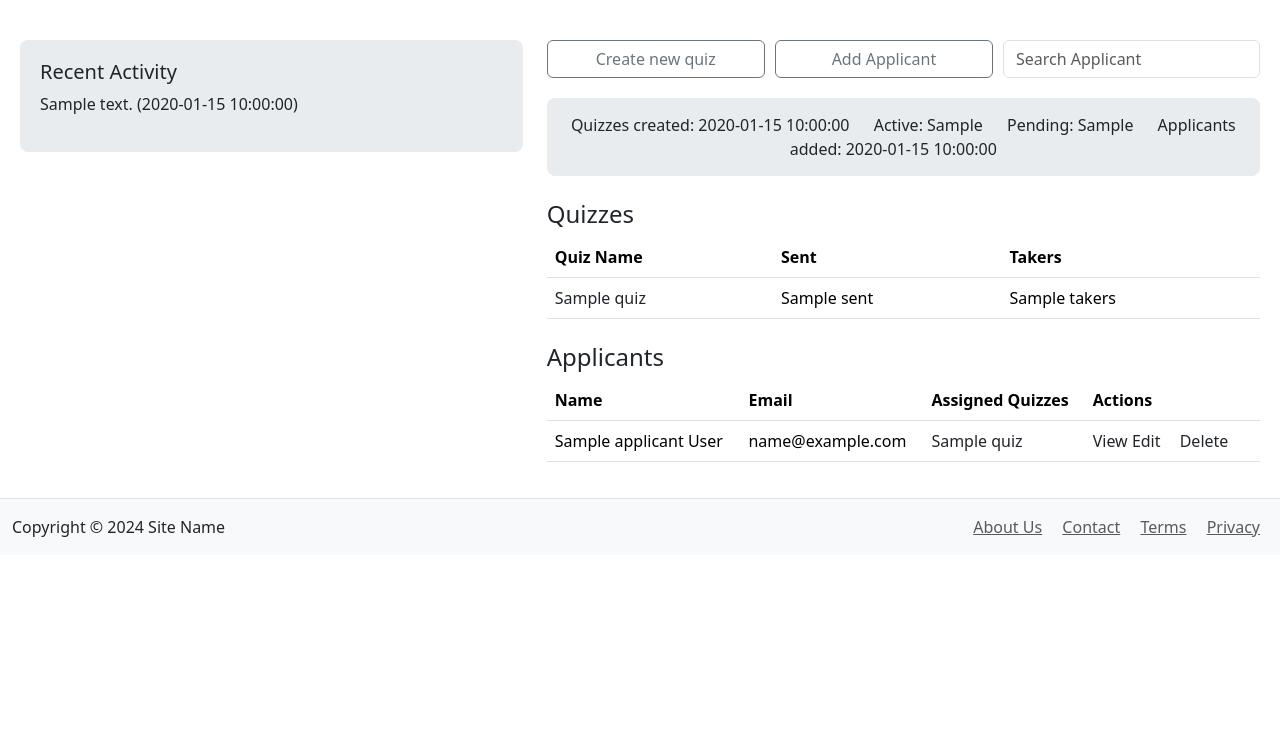
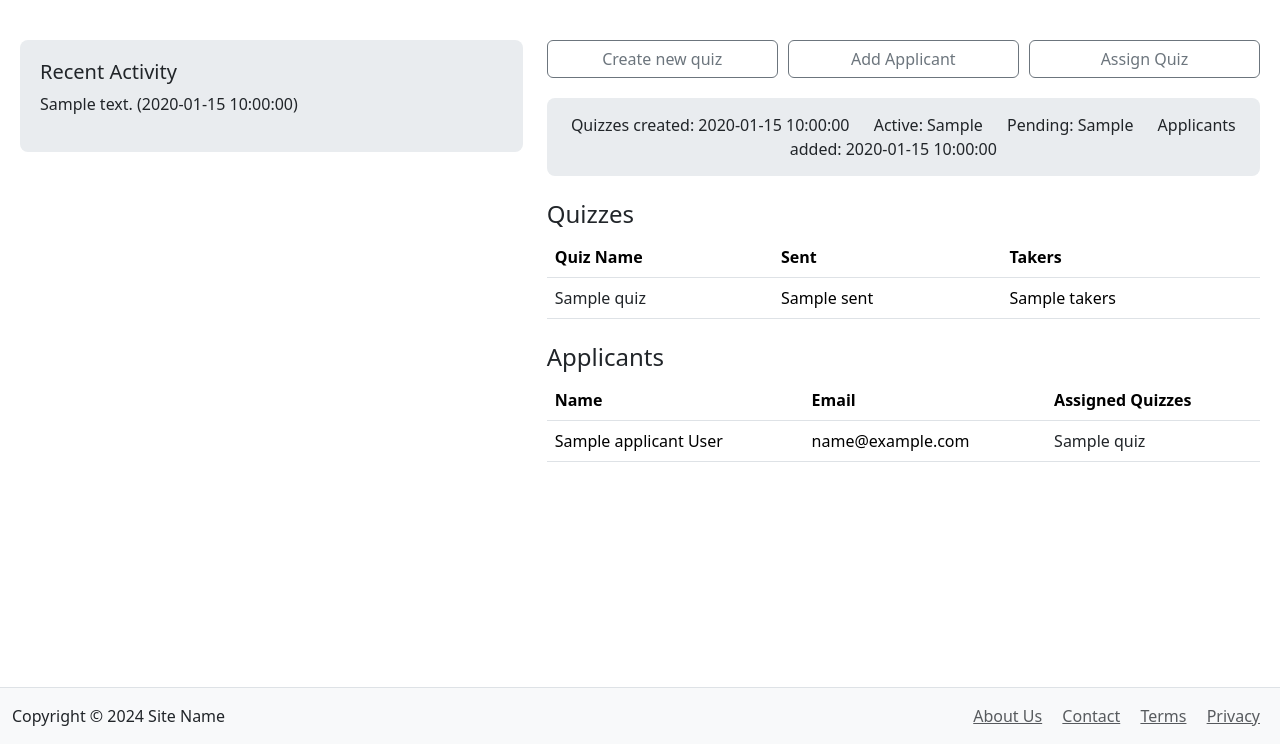
Before and after one commit to larvickl/CS-467-Programming-Quiz, a Python web app: template src/programming_quiz_web_app/templates/employer/dashboard.html in a window 1280 px wide. Shown: the part 56-800 px from the top of the page. Run offline with Jinja, Linux system fonts and the light colour scheme; the template is opened without the code that fills it: most values are stand-ins (such as "Sample title", 1, 10 or a date in 2020).

Commit message:
Added links to the dashboard, fixed footer to bottom of page.

```diff
--- a/src/programming_quiz_web_app/templates/base.html
+++ b/src/programming_quiz_web_app/templates/base.html
@@ -15,6 +15,7 @@
             {% include 'navbars/navbar1.html' %}
         {% endblock %}
 
+        <div style="padding-bottom: 30px; margin-bottom: auto;">
         {% block content %}
             {% with messages = get_flashed_messages(with_categories=true) %}
             {% if messages %}
@@ -28,12 +29,14 @@
             {% endwith %}
 
             <!-- Main Content -->
-            {% block app_content %}
-            {% endblock %}
+
+                {% block app_content %}{% endblock %}
+
         {% endblock %}
+        </div>
 
         {% block footer %}
-        <footer class="container-fluid bg-light border-top py-3">
+        <footer class="container-fluid bg-light border-top py-3 fixed-bottom" style="margin-top: auto;">
             <div class="d-flex justify-content-between align-items-center p-0">
                 <p class="mb-0 pl-3">Copyright © 2024 Site Name</p>
                 <nav class="ml-auto">
--- a/src/programming_quiz_web_app/templates/employer/dashboard.html
+++ b/src/programming_quiz_web_app/templates/employer/dashboard.html
@@ -31,10 +31,8 @@ Dashboard
             <!-- Button Row -->
             <div class="btn-container">
                 <a href="{{ url_for('employer.quiz_details') }}" class="btn btn-outline-secondary">Create new quiz</a>
-                <a href="#" class="btn btn-outline-secondary">Add Applicant</a>
-                <form class="d-inline" method="get" action="#">
-                    <input type="text" class="form-control" name="query" placeholder="Search Applicant">
-                </form>
+                <a href="{{ url_for('employer.add_applicant') }}" class="btn btn-outline-secondary">Add Applicant</a>
+                <a href="{{ url_for('employer.assign_quiz') }}" class="btn btn-outline-secondary">Assign Quiz</a>
             </div>
 
             <!-- stats bar -->
@@ -78,7 +76,6 @@ Dashboard
                         <th scope="col">Name</th>
                         <th scope="col">Email</th>
                         <th scope="col">Assigned Quizzes</th>
-                        <th scope="col">Actions</th>
                     </tr>
                 </thead>
                 <tbody>
@@ -92,11 +89,6 @@ Dashboard
                                 {% else %}
                                     None
                                 {% endfor %}
-                            </td>
-                            <td class="actions-cell">
-                                <a href="#">View</a>
-                                <a href="#" class="action-link">Edit</a>
-                                <a href="#" class="action-link">Delete</a>
                             </td>
                         </tr>
                     {% else %}
--- a/src/programming_quiz_web_app/templates/main/index.html
+++ b/src/programming_quiz_web_app/templates/main/index.html
@@ -14,8 +14,8 @@ SPQ
             <a href="#" class="btn btn-custom mt-3">Get started</a>
         </div>
         <div class="container d-flex align-items-center">
-            <div class="col-md-8 d-flex justify-content-center align-items-center"></div>
-                <img src="{{ url_for('static', filename='images/150x150.png') }}" alt="placeholder.jpg" alt="Hero Image" class="img-fluid">
+            <div class="col-md-8 d-flex justify-content-center align-items-center">
+                <img src="{{ url_for('static', filename='images/150x150.png') }}"  alt="Hero Image" class="img-fluid">
             </div>
         </div>
     </div>
```
Also changed, not shown: src/programming_quiz_web_app/templates/employer/add_quiz.html (+2 -6 lines).
